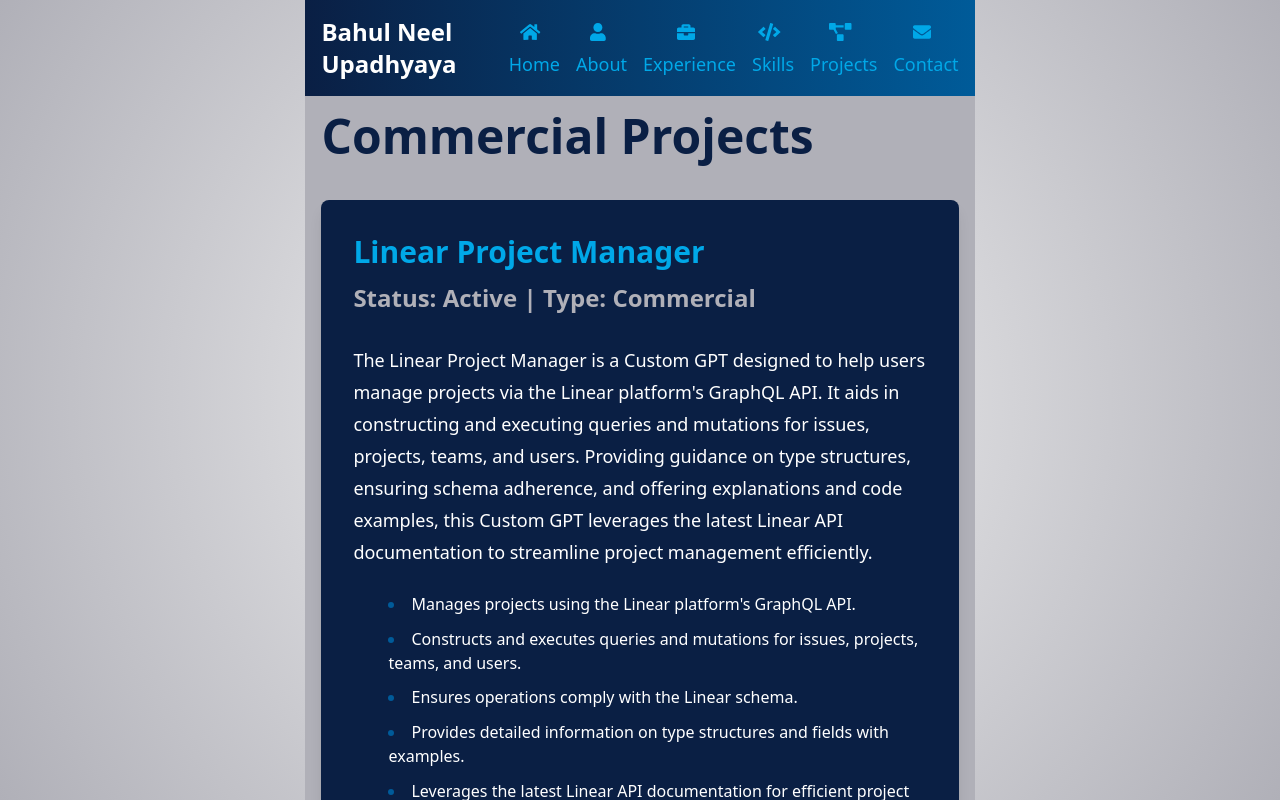
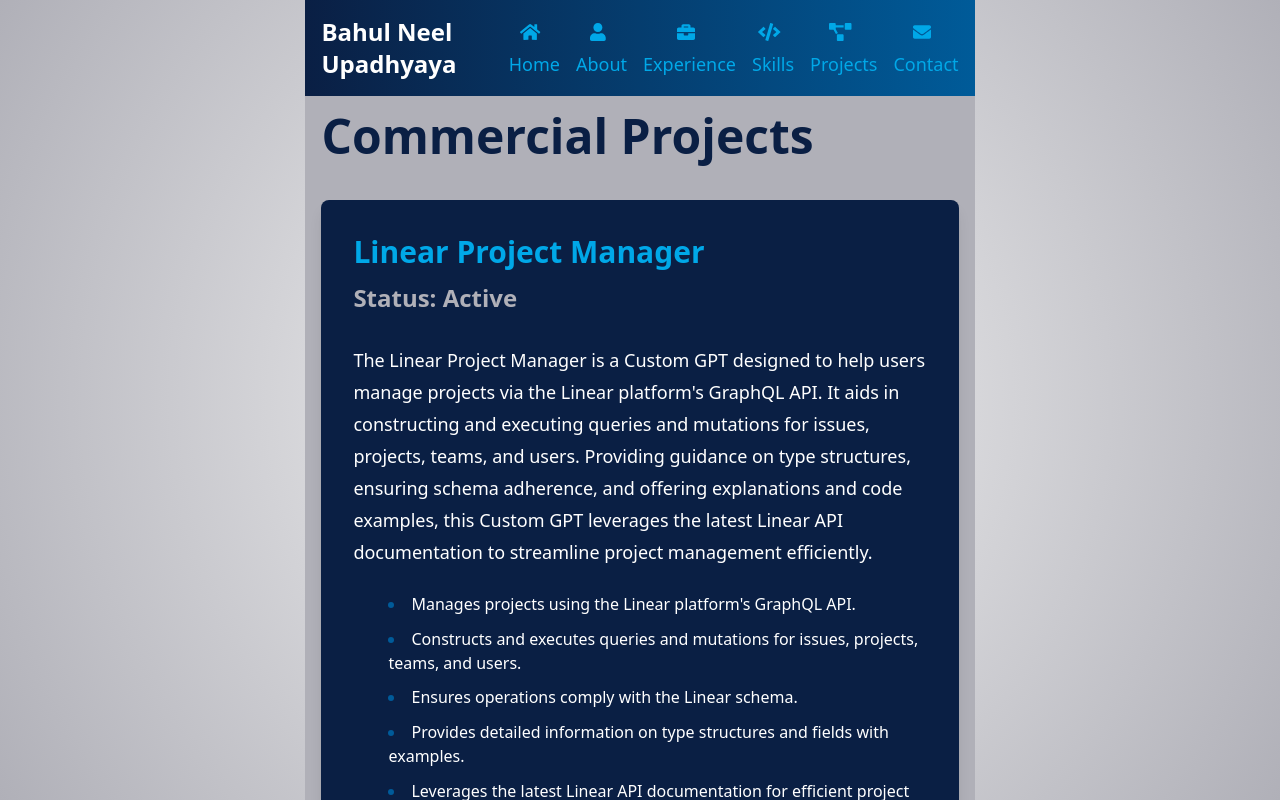
Before and after one commit to bahulneel/bahulneel.github.io, a Next.js app: page /projects in a window 1280 px wide. Shown: the top 800 px of the page. Built offline with nearby package versions, Linux system fonts and the light colour scheme.

Commit message:
Remove the type from project entry

```diff
--- a/components/ProjectEntry.js
+++ b/components/ProjectEntry.js
@@ -5,7 +5,7 @@
   return (
     <Card
       title={title}
-      subtitle={`Status: ${status} | Type: ${type}`}
+      subtitle={`Status: ${status}`}
       content={
         <>
           <p itemProp="description">{description}</p>
```
